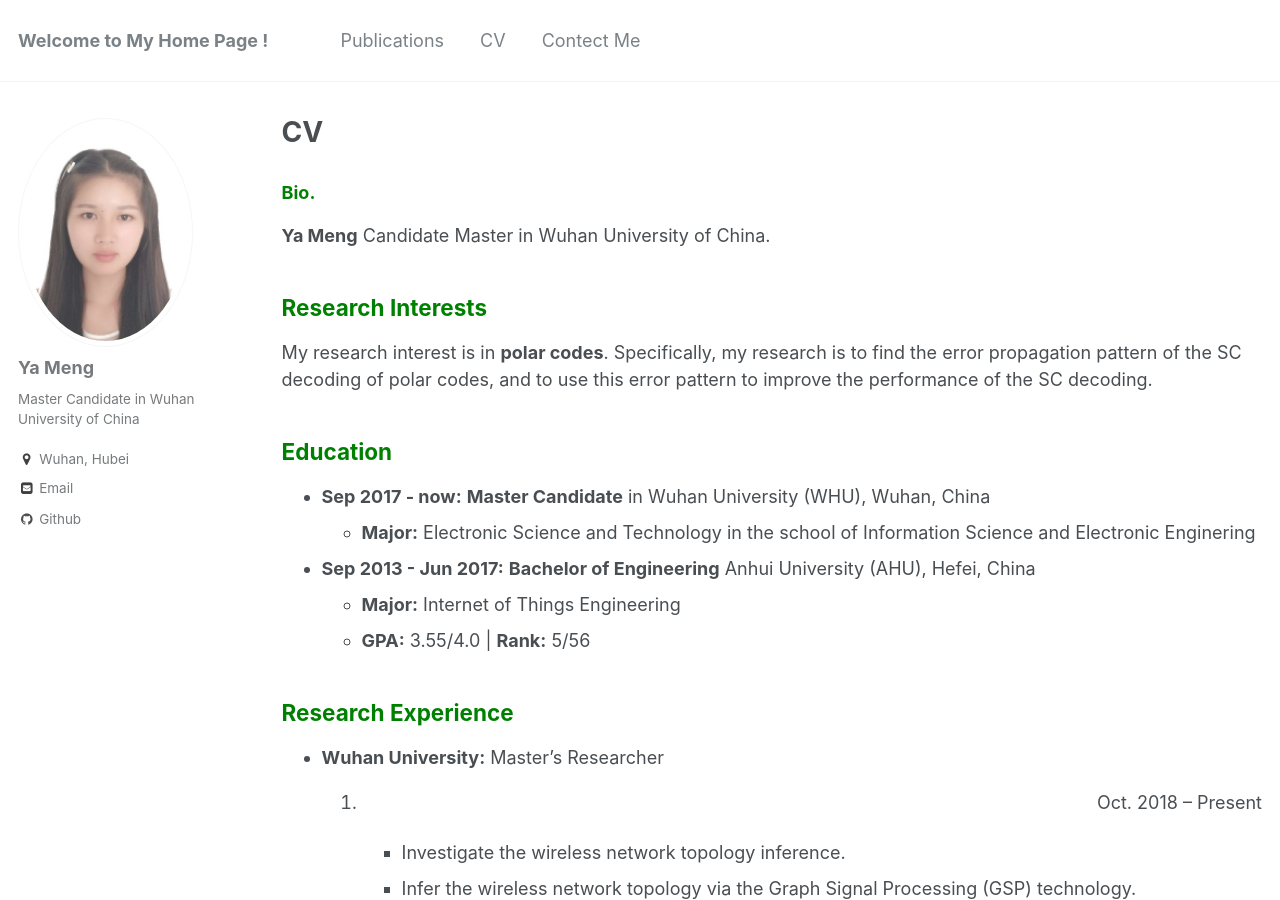
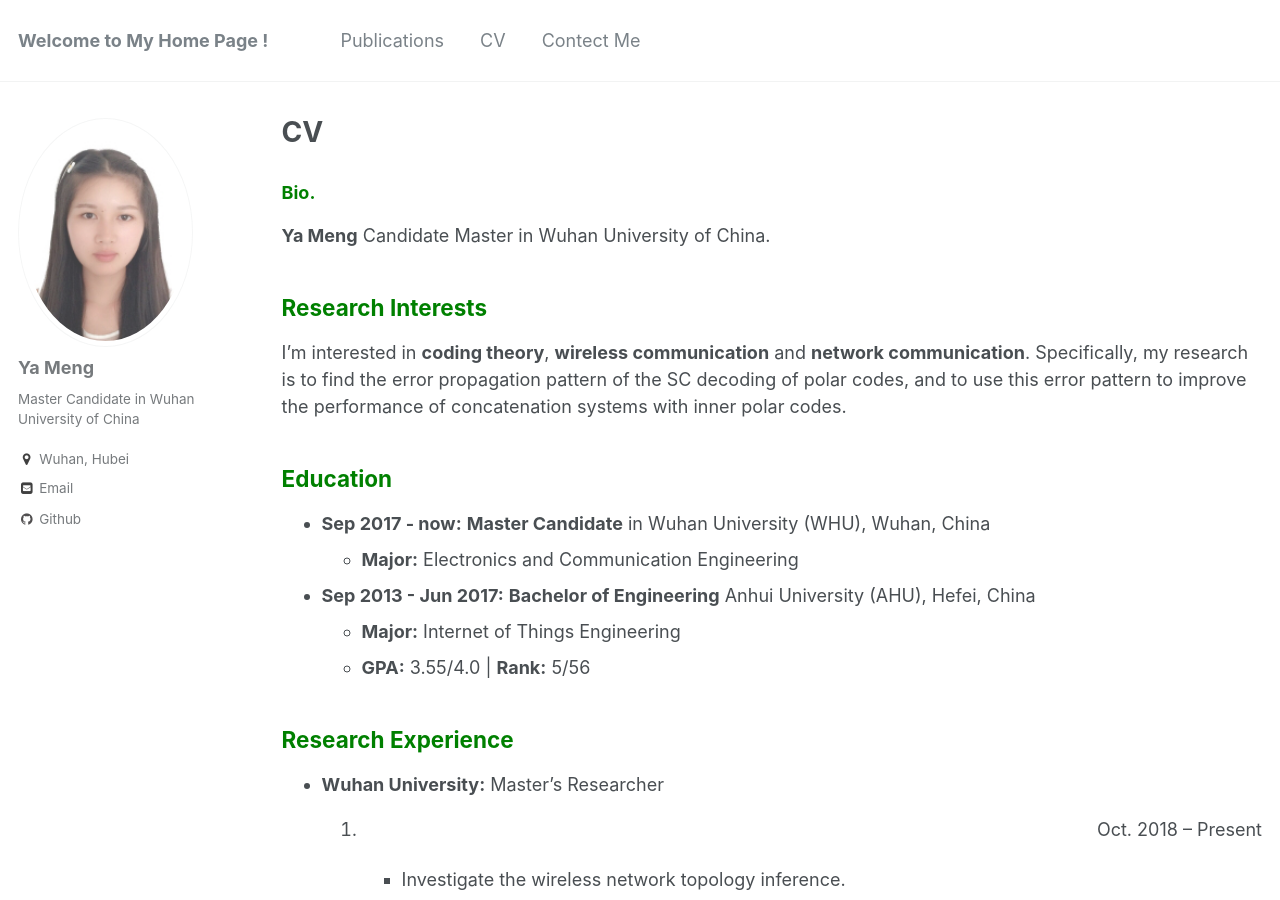
Before and after one commit to mengMia/yameng-ahu.github.io, a Jekyll site: the page built from _pages/cv.md, in a window 1280 px wide and 900 px high. Built offline with Jekyll 4.4.1, drawn with Linux system fonts in a browser that asks for light colours.

Commit message:
Update cv.md

```diff
--- a/_pages/cv.md
+++ b/_pages/cv.md
@@ -11,12 +11,11 @@ redirect_from:
 **Ya Meng** Candidate Master in Wuhan University of China.
 
 ## <span style="color: green"> Research Interests </span>
-My research interest is in **polar codes**. Specifically, my research is to find the error propagation pattern of the SC
-decoding of polar codes, and to use this error pattern to improve the performance of the SC decoding.
+I'm interested in **coding theory**, **wireless communication** and **network communication**. Specifically, my research is to find the error propagation pattern of the SC decoding of polar codes, and to use this error pattern to improve the performance of concatenation systems with inner polar codes.
 
 ## <span style="color: green"> Education </span>
 * **Sep 2017 - now:** **Master Candidate** in Wuhan University (WHU), Wuhan, China
-  - **Major:**  Electronic Science and Technology in the school of Information Science and Electronic Enginering
+  - **Major:**  Electronics and Communication Engineering
 
 * **Sep 2013 - Jun 2017:** **Bachelor of Engineering** Anhui University (AHU), Hefei, China
   - **Major:**  Internet of Things Engineering
```
